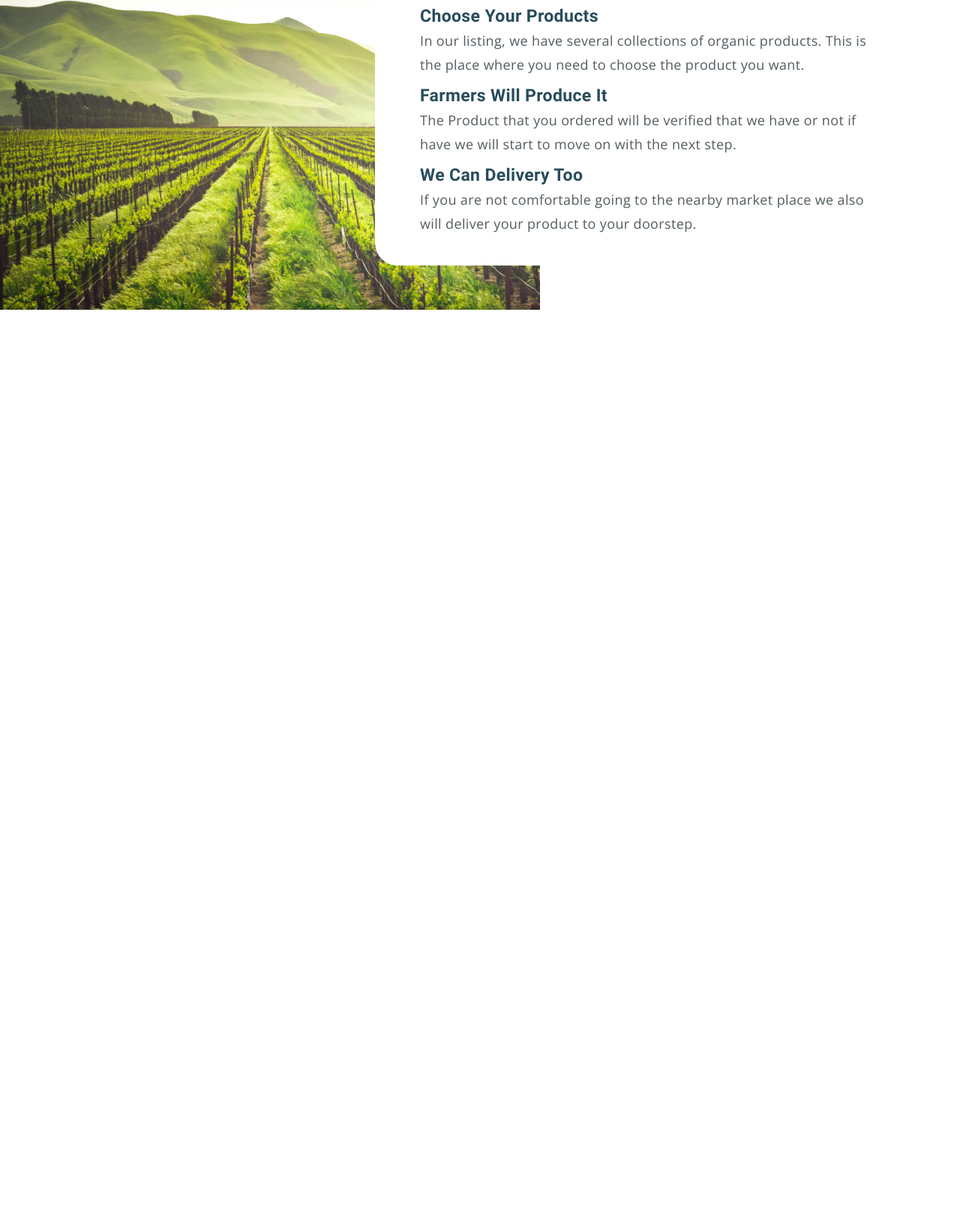
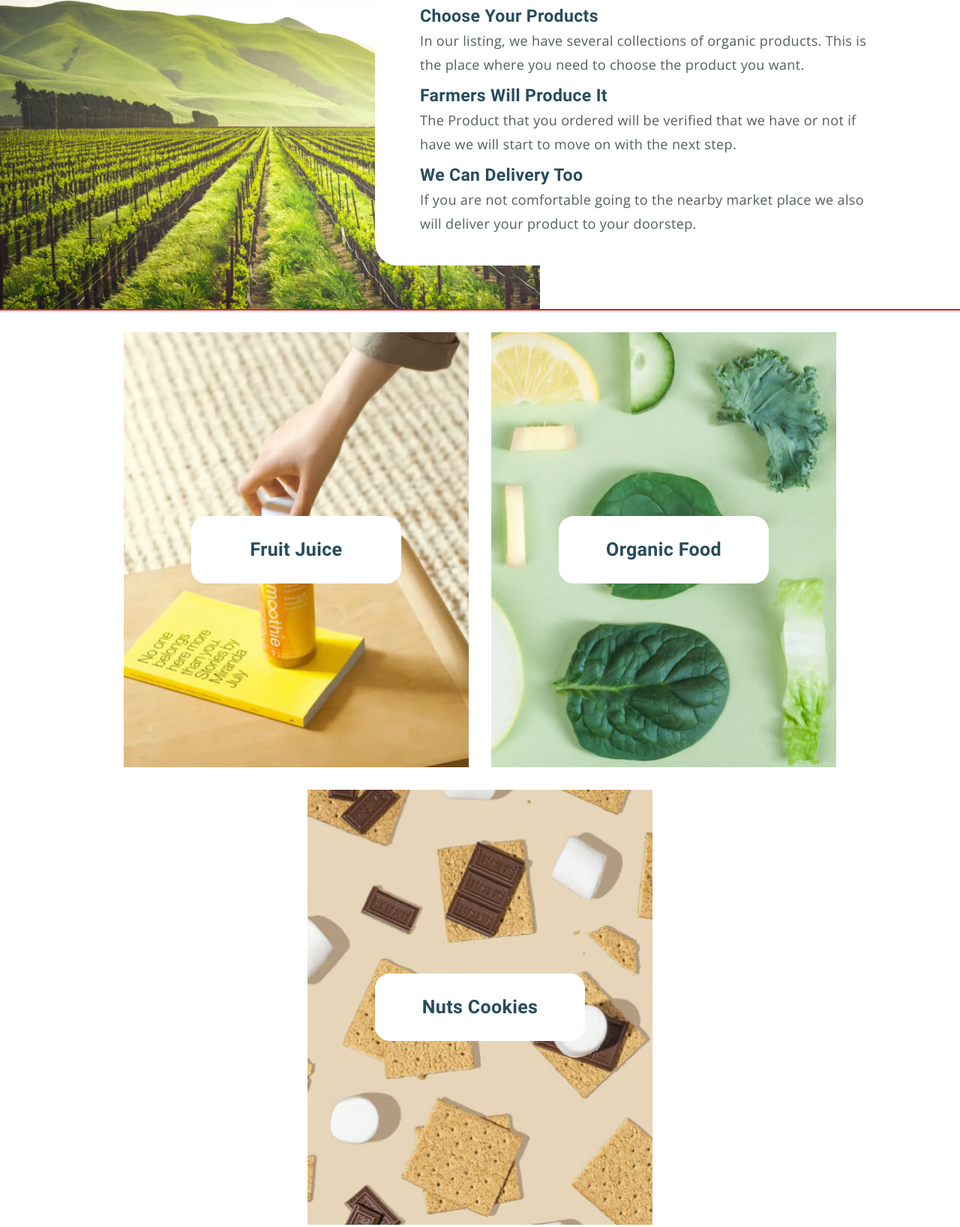
Before and after one commit to SOKOLOVWM/Organick, a plain HTML site: page index.html in a window 1280 px wide. Shown: the part 7855-9491 px from the top of the page at 75% size. Before the commit the page ends 8268 px from the top, so only its background shows below. Drawn offline with Linux system fonts and the light colour scheme; files whose address does not match are found by name.

Commit message:
add: add block categories

```diff
--- a/index.html
+++ b/index.html
@@ -527,6 +527,26 @@
 					</div>
 				</div>
 			</section>
+
+			<section class="categories">
+				<div class="container">
+					<div class="categories__wrapper">
+						<div class="categories__content">
+							<div class="categories__item">
+								<a href="#" class="categories__item-box">Fruit Juice </a>
+							</div>
+
+							<div class="categories__item categories__item--food">
+								<a href="#" class="categories__item-box">Organic Food </a>
+							</div>
+
+							<div class="categories__item categories__item--cookie">
+								<a href="#" class="categories__item-box">Nuts Cookies </a>
+							</div>
+						</div>
+					</div>
+				</div>
+			</section>
 		</div>
 	</body>
 </html>
--- /dev/null
+++ b/styles/blocks/categories.css
@@ -0,0 +1,56 @@
+.categories__wrapper {
+	min-height: 860px;
+	padding: 30px 0;
+	box-sizing: border-box;
+	display: flex;
+	justify-content: center;
+	align-items: center;
+}
+
+.categories__content {
+	display: flex;
+	flex-wrap: wrap;
+	justify-content: center;
+	align-items: center;
+	row-gap: 30px;
+	column-gap: 30px;
+}
+
+.categories__item {
+	width: 460px;
+	min-height: 580px;
+	background-image: url(../../images/categories_juice.png);
+	background-repeat: no-repeat;
+	background-size: auto 100%;
+	display: flex;
+	justify-content: center;
+	align-items: center;
+}
+
+.categories__item-box {
+	width: 280px;
+	height: 90px;
+	padding: 20px;
+	border-radius: 20px;
+	box-sizing: border-box;
+	background-color: #fff;
+	font-family: Roboto-Bold;
+	font-size: 25px;
+	line-height: 35px;
+	display: flex;
+	justify-content: center;
+	align-items: center;
+}
+
+.categories__item--food {
+	background-image: url(../../images/categories_food.png);
+}
+
+.categories__item--cookie {
+	background-image: url(../../images/categories_cookie.png);
+}
+
+.categories__item-box:hover {
+	background-color: var(--color-gray);
+	color: #fff;
+}
--- a/styles/main.css
+++ b/styles/main.css
@@ -1,5 +1,6 @@
 @import url(blocks/about.css);
 @import url(blocks/catalog.css);
+@import url(blocks/categories.css);
 @import url(blocks/ecofarm.css);
 @import url(blocks/header.css);
 @import url(blocks/products.css);
```
Also changed, not shown: images/categories_cookie.png (renamed from images/categories_cookies.png).
